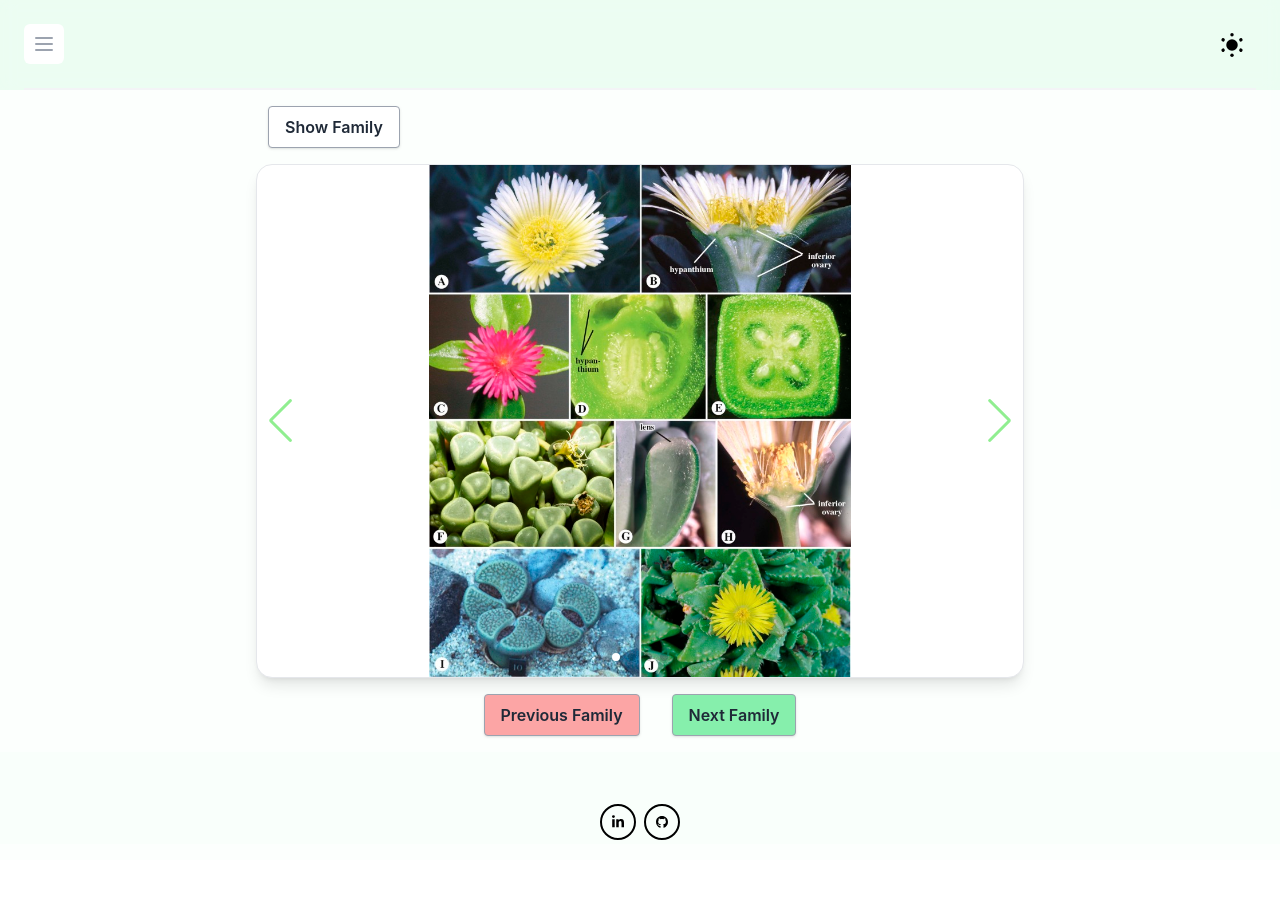
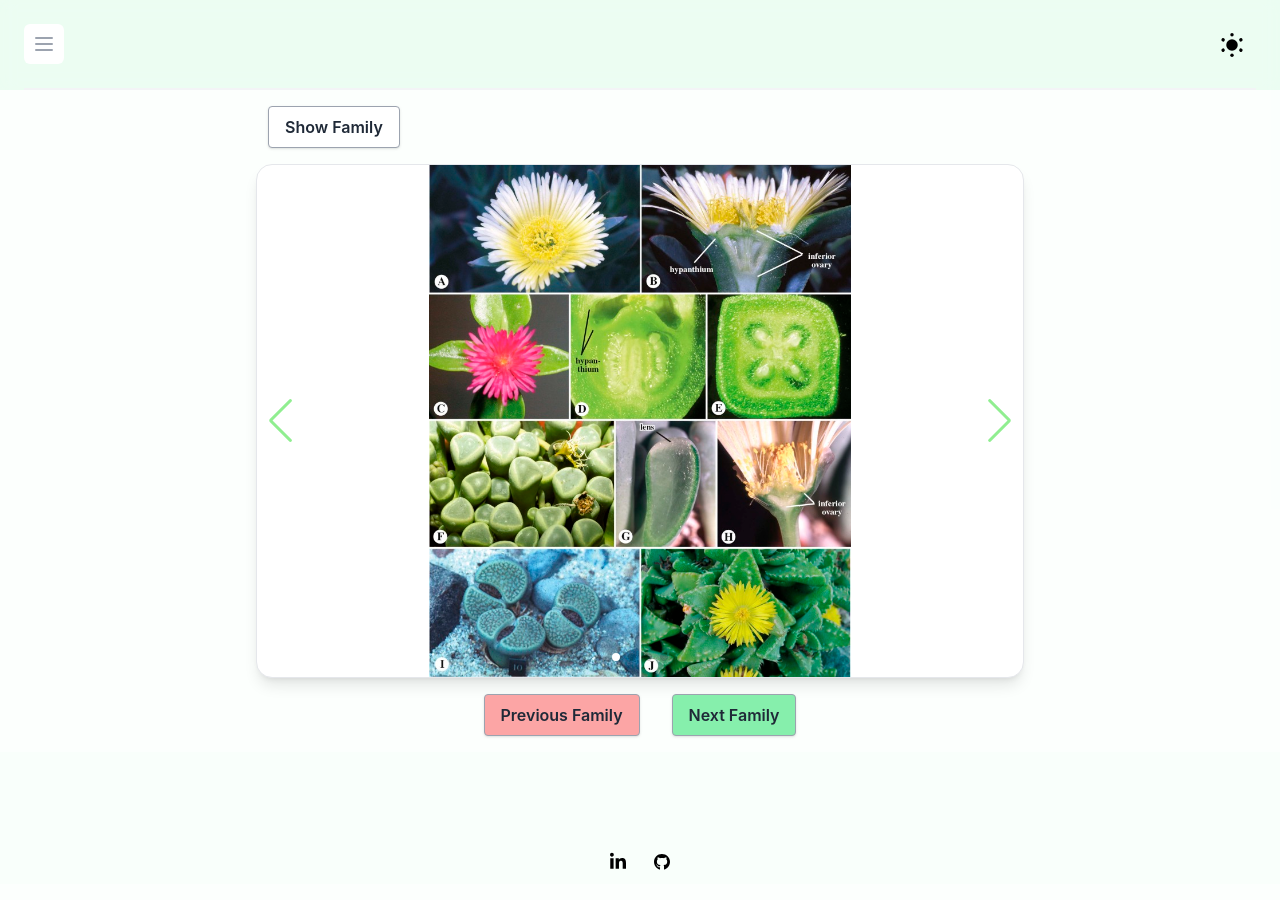
Before and after one commit to jsmcallister98/plant-tax, a Next.js app: page / in a window 1280 px wide. Before the commit the page ends 860 px from the top, so only its background shows below. Built offline with nearby package versions, Linux system fonts and the light colour scheme.

Commit message:
fixed links

```diff
--- a/pages/index.js
+++ b/pages/index.js
@@ -5,6 +5,8 @@ const images = require.context("../public/images", true);
 import { families } from "../data/families";
 import Navbar from "../components/MobileNav";
 import Carousel from "../components/Carousel";
+import { AiFillGithub } from "react-icons/ai";
+import { ImLinkedin2 } from "react-icons/im";
 
 export default function Home({ families }) {
   const [selectedFamilies, setSelectedFamilies] = useState(
@@ -106,20 +108,20 @@ export default function Home({ families }) {
           />
         )}
       </div>
-      <footer class="text-center bg-green-100 bg-opacity-10 dark:bg-gray-900 text-black dark:text-white">
-        <div class="container mx-auto px-6 pt-12">
-          <div class="flex justify-center">
+      <footer className="text-center pt-10 bg-green-100 bg-opacity-10 dark:bg-gray-900 text-black dark:text-white">
+        <div className="container mx-auto px-6 pt-12">
+          <div className="flex justify-center">
             <a
               href="https://www.linkedin.com/in/jacob-mcallister-50a18b174/"
               type="button"
-              className="rounded-full border-2 border-black dark:border-white text-black dark:text-white leading-normal uppercase hover:bg-green-400 hover:bg-opacity-5 focus:outline-none focus:ring-0 transition duration-150 ease-in-out w-9 h-9 m-1"
+              className="rounded-full text-black dark:text-white leading-normal uppercase hover:bg-green-400 hover:bg-opacity-5 focus:outline-none focus:ring-0 transition duration-150 ease-in-out w-9 h-9 m-1"
             >
               <svg
                 aria-hidden="true"
                 focusable="false"
                 data-prefix="fab"
                 data-icon="linkedin-in"
-                class="w-3 h-full mx-auto"
+                className="w-4 h-full mx-auto"
                 role="img"
                 xmlns="http://www.w3.org/2000/svg"
                 viewBox="0 0 448 512"
@@ -134,14 +136,16 @@ export default function Home({ families }) {
             <a
               href="https://github.com/jsmcallister98/plant-tax"
               type="button"
-              className="rounded-full border-2 border-black dark:border-white text-black dark:text-white leading-normal uppercase hover:bg-green-400 hover:bg-opacity-5 focus:outline-none focus:ring-0 transition duration-150 ease-in-out w-9 h-9 m-1"
+              className="rounded-full text-black dark:text-white leading-normal uppercase hover:bg-green-400 transition duration-150 ease-in-out w-9 h-9 m-1"
             >
               <svg
                 aria-hidden="true"
                 focusable="false"
                 data-prefix="fab"
                 data-icon="github"
-                class="w-3 h-full mx-auto"
+                width={20}
+                height={20}
+                className="w-4 h-full mx-auto"
                 role="img"
                 xmlns="http://www.w3.org/2000/svg"
                 viewBox="0 0 496 512"
```
